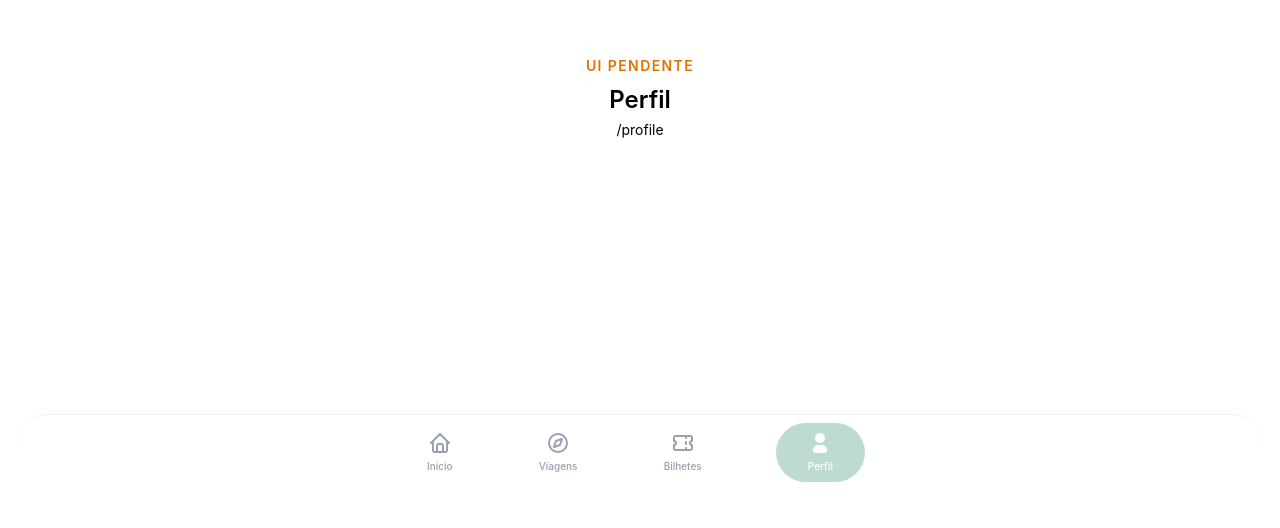
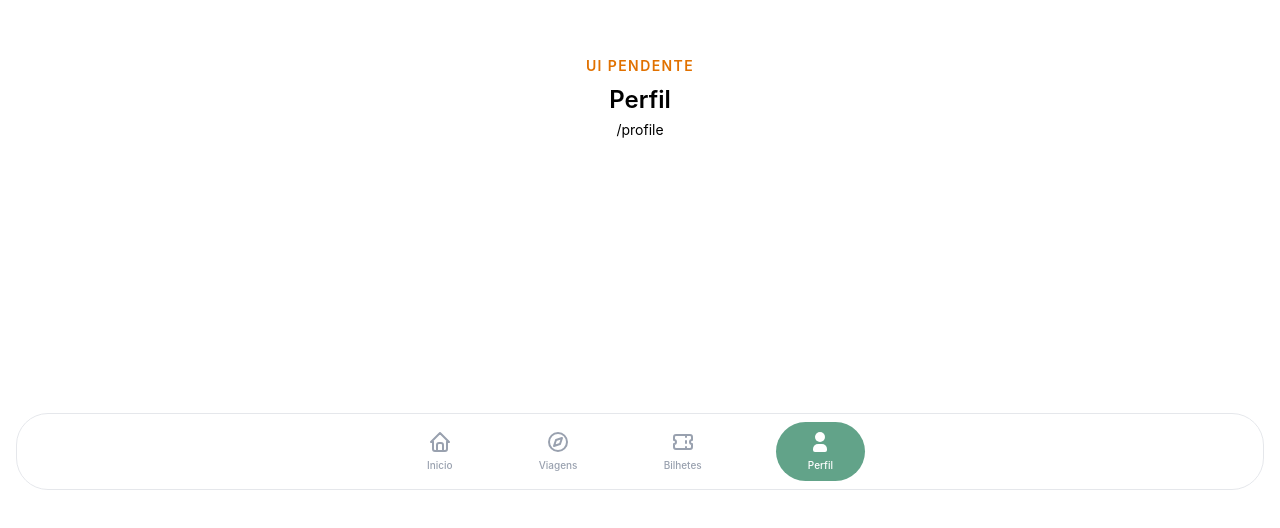
Before and after one commit to c-trip/c-trip-app, a React (Vite) app: page /profile in a window 1280 px wide. Shown: the part 302-830 px from the top of the page. Built offline with nearby package versions, Linux system fonts and the light colour scheme.

Commit message:
style(tabbar): update border and active tab color
- Full border instead of border-top only
- Active tab green to #62a389

```diff
--- a/src/components/BottomTabBar.tsx
+++ b/src/components/BottomTabBar.tsx
@@ -23,7 +23,7 @@ export default function BottomTabBar() {
   const isActive = (path: string) => location.pathname === path
 
   return (
-    <nav className="fixed bottom-2 left-4 right-4 z-50 border-t border-gray-200/50 bg-white/80
+    <nav className="fixed bottom-2 left-4 right-4 z-50 border border-gray-200 bg-white/80
     backdrop-blur-xl safe-area-pb rounded-4xl">
       <div className="mx-auto flex max-w-lg items-center justify-around py-2">
         {tabs.map((tab) => {
@@ -35,7 +35,7 @@ export default function BottomTabBar() {
               key={tab.path}
               onClick={() => navigate(tab.path)}
               className={`flex flex-col items-center gap-1 rounded-full transition-all ${
-                active ? 'bg-[#bddbcf] px-8 py-2' : 'px-3 py-2'
+                active ? 'bg-[#62a389] px-8 py-2' : 'px-3 py-2'
               }`}
             >
               <Icon className={`h-6 w-6 ${active ? 'text-white' : 'text-gray-400'}`} />
--- a/src/components/TabBarLayout.tsx
+++ b/src/components/TabBarLayout.tsx
@@ -3,7 +3,7 @@ import BottomTabBar from './BottomTabBar'
 
 export default function TabBarLayout() {
   return (
-    <div className="pb-20">
+    <div className="pb-20 ">
       <Outlet />
       <BottomTabBar />
     </div>
```
